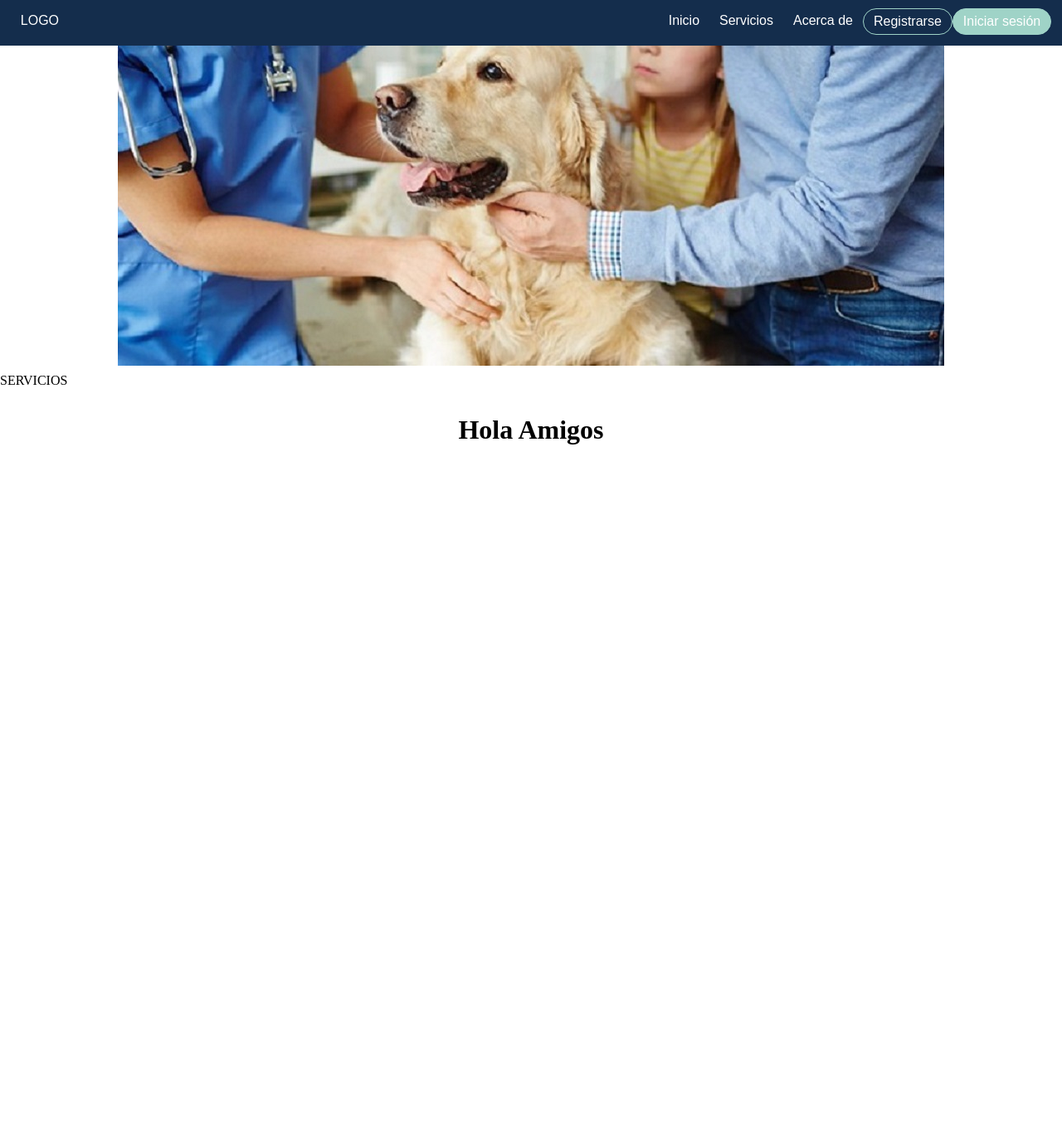
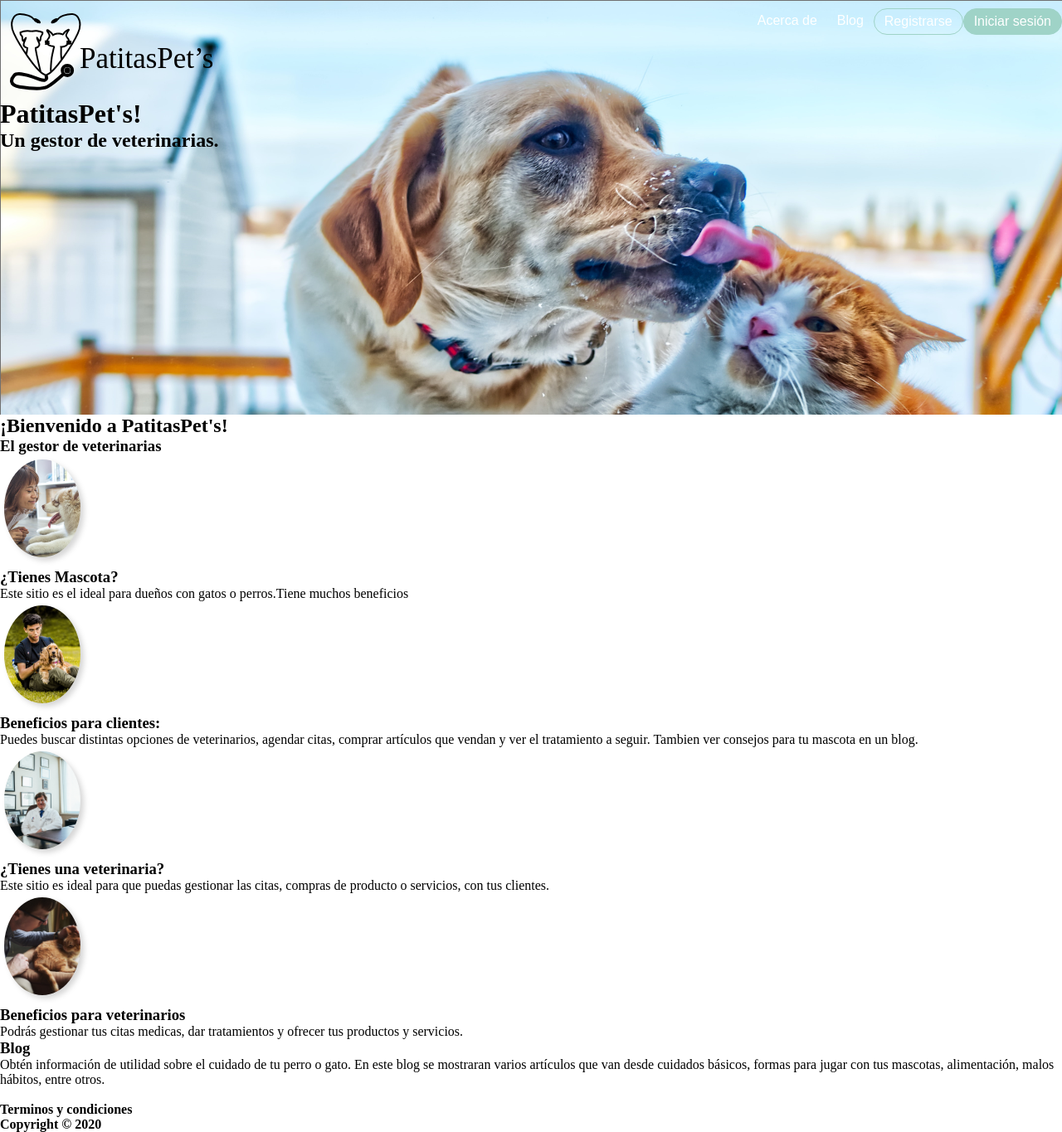
Before and after one commit to IsamDavid/Gestor-de-veterinarias, a plain HTML site: page vistas/index.html in a window 1280 px wide. Shown: the whole page at 83% size. Before the commit the page ends 800 px from the top, so only its background shows below. Drawn offline with Linux system fonts and the light colour scheme; files that its build step writes are made by us from their sources; files whose address does not match are found by name.

Commit message:
primer commit

```diff
--- a/src/css/index.css
+++ b/src/css/index.css
@@ -3,17 +3,17 @@
   margin:0;
 }
 #main {
-  background-image: url(../img/bg.jpg);
+  background-image: url(../img/hero.png);
   height: 500px;
   z-index: 0;
 }
-.nav {
+/* .nav {
   width: 98%;
   float: left;
   height: 55px;
   padding: 0 1% 0 1%;
   background-color: #142D4C;
-}
+} */
 ul {
   list-style-type: none;
   margin: 0;
--- a/vistas/index.html
+++ b/vistas/index.html
@@ -1,26 +1,68 @@
-<!DOCTYPE html>
-<html lang="en">
+<!DOCTYPE HTML PUBLIC "-//W3C//DTD HTML 4.01 Transitional//EN" "http://www.w3.org/TR/html4/loose.dtd">
+<html>
+
 <head>
-  <meta charset="UTF-8">
-  <meta name="viewport" content="width=device-width, initial-scale=1.0">
-  <link rel="stylesheet" href="./src/css/index.css">
-  <title>Veterinaria</title>
+  <link type="text/css" rel="stylesheet" href="../src/css/index.css">
+  <meta http-equiv="Content-Type" content="text/html; charset=utf-8">
+  <title>PatitasPet's</title>
 </head>
+
 <body>
   <div id="main">
     <div class="nav">
       <ul>
-        <li style="float:left"><a class="logo" href="#home">LOGO</a></li>
-        <li><a href="" class="userI">Iniciar sesión</a></li>
-        <li><a href="" class="userR">Registrarse</a></li>
+        <li style="float:left"><a class="logo" href="#"><img src="../src/img/logoN.svg" alt="logo principal"></a></li>
+        <li><a href="#" class="userI">Iniciar sesión</a></li>
+        <li><a href="#" class="userR">Registrarse</a></li>
+        <li><a href="#servicios">Blog</a></li>
         <li><a href="#nosotros">Acerca de</a></li>
-        <li><a href="#servicios">Servicios</a></li>
-        <li><a href="#home">Inicio</a></li>
       </ul>
     </div>
-    <div class="banner"></div>
-    <div class="servicios">SERVICIOS</div>
+    <div class="hero">
+      <h1 class="hero__Titulo">PatitasPet's!</h1>
+      <h2 class="hero__Descripcion">Un gestor de veterinarias.</h2>
+    </div>
   </div>
-  <h1 align="center">Hola Amigos</h1>
+  <div id="acercaDe">
+    <h2 class="acercaDe__titulo">¡Bienvenido a PatitasPet's!</h2>
+    <h3 class="acercaDe__informacion">El gestor de veterinarias</h3>
+    <img src="../src/img/tienesMascotas.png" alt="¿Tienes Mascota?">
+    <h3 class="acercaDe__tienesMascota">¿Tienes Mascota?</h3>
+      <p>Este sitio es el ideal para dueños con gatos o perros.Tiene muchos beneficios</p>
+    <img src="../src/img/BeneficiosCliente.png" alt="Beneficios cliente">
+    <h3 class="acercaDe__beneficiosCliente">Beneficios para clientes:</h3>
+      <p>Puedes buscar distintas opciones de
+      veterinarios, agendar citas, comprar
+      artículos que vendan y ver el
+      tratamiento a seguir. Tambien ver
+      consejos para tu mascota en un blog.</p>
+    <img src="../src/img/TienesVeterinaria.png" alt="¿Tienes veterinaria?">
+    <h3 class="acercaDe__tienesVeterinaria">¿Tienes una veterinaria?</h3>
+      <p>Este sitio es ideal para que puedas
+      gestionar las citas, compras de
+      producto o servicios, con tus clientes.</p>
+    <img src="../src/img/beneficiosVeterinario.png" alt="Beneficios para veterinarios">
+    <h3 class="acercaDe__beneficiosVeterinario">Beneficios para veterinarios</h3>
+      <p>Podrás gestionar tus citas medicas,
+      dar tratamientos y ofrecer tus
+      productos y servicios.</p>
+  </div>
+  <div class="blog">
+    <h3>Blog</h3>
+    <p>Obtén información de utilidad sobre el
+    cuidado de tu perro o gato. En este blog se
+    mostraran varios artículos que van desde
+    cuidados básicos, formas para jugar con tus
+    mascotas, alimentación, malos hábitos,
+    entre otros.</p>
+  </div>
 </body>
+<div class="footer">
+  <img src="" alt="">
+  <img src="" alt="">
+  <img src="" alt="">
+  <h4>Terminos y condiciones</h4>
+  <h4>Copyright © 2020</h4>
+</div>
+
 </html>
```
Also changed, not shown: src/img/beneficiosCliente.png (added), src/img/beneficiosVeterinario.png (added), src/img/hero.png (added), src/img/logoN.svg (added), src/img/tienesMascotas.png (added), src/img/tienesVeterinaria.png (added).
